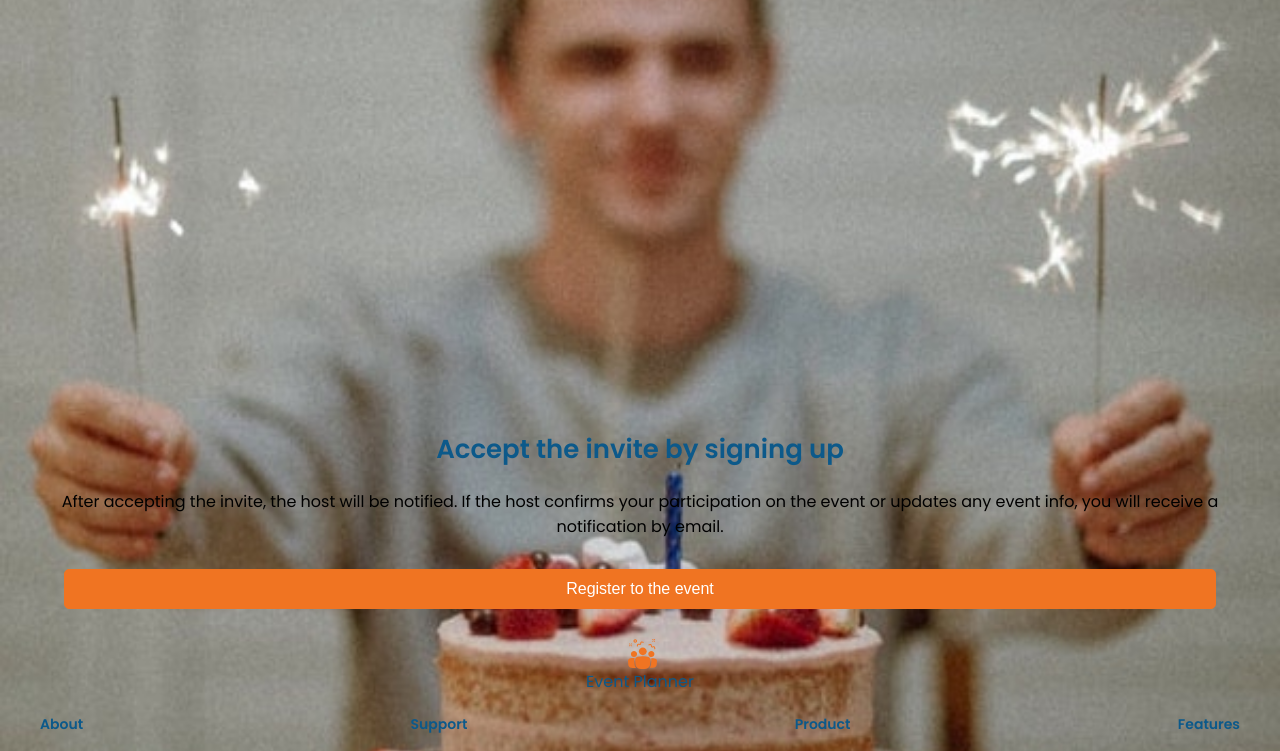
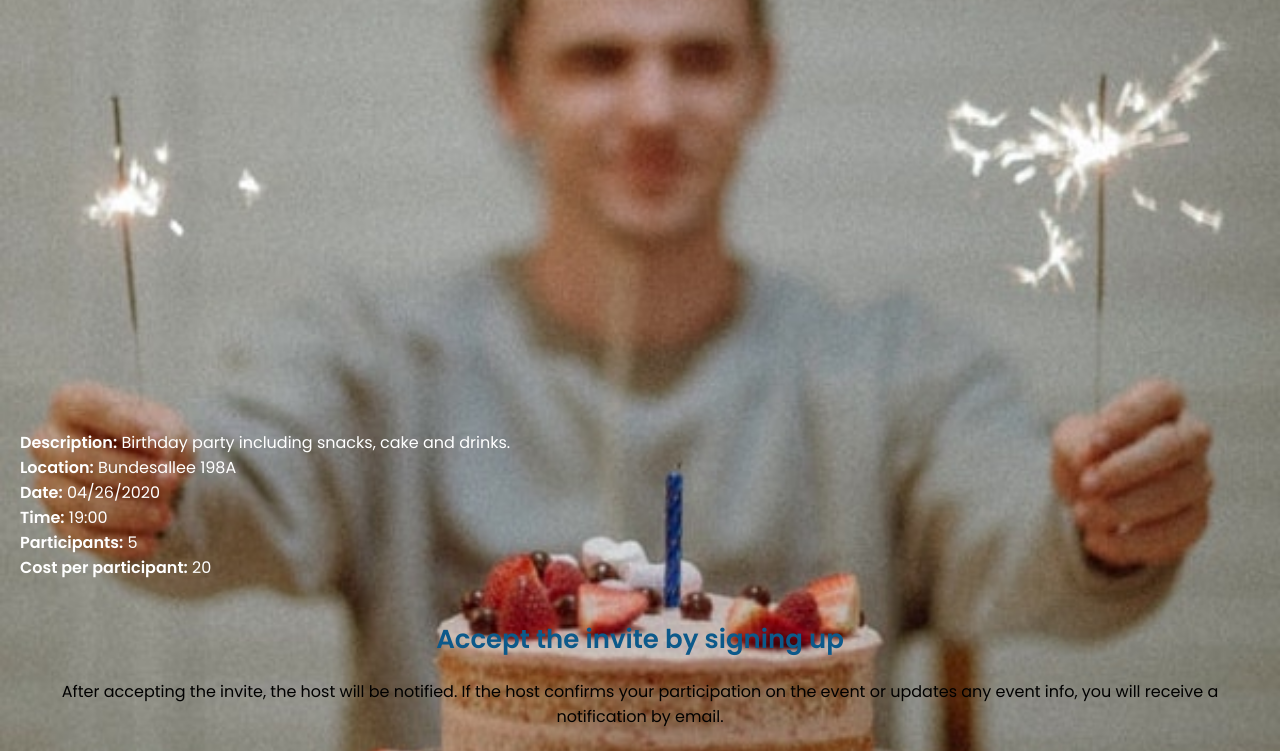
Before and after one commit to MarinaFroes/Event_Planner, a React (Create React App) app: page / in a window 1280 px wide. Shown: the part 390-1141 px from the top of the page. Built offline with nearby package versions, Linux system fonts and the light colour scheme.

Commit message:
feat: Add EventCard component

```diff
--- a/src/components/AcceptInvite.tsx
+++ b/src/components/AcceptInvite.tsx
@@ -5,6 +5,7 @@ import Header from './Header'
 import EventImg from '../assets/images/kyle-head-WE-N1KDqEno-unsplash.jpg'
 import TextBox from './TextBox'
 import Btn from './Btn'
+import EventCard from './EventCard'
 
 const AcceptInviteContainer = styled.div`
   background-color: var(--main-color-grey, #eee);
@@ -15,10 +16,23 @@ const AcceptInvite: React.FC = () => {
   const subtitle = "You were invited to take part on My Birthday. Check the event info below:"
   const heading1 = "Accept the invite by signing up"
   const heading2 = "After accepting the invite, the host will be notified. If the host confirms your participation on the event or updates any event info, you will receive a notification by email."
+  const eventText = {
+    description: "Birthday party including snacks, cake and drinks.",
+    location: "Bundesallee 198A",
+    date: "04/26/2020",
+    time: "19:00",
+    participants: 5,
+    cost: 20.00
+  }
 
   return (
     <AcceptInviteContainer>
-      <Header title={eventName} subtitle={subtitle} imageUrl={EventImg} />
+      <Header
+        title={eventName}
+        subtitle={subtitle}
+        imageUrl={EventImg}
+      />
+      <EventCard eventText={eventText} />
       <TextBox heading1={heading1} heading2={heading2} />
       <Btn primary={true} text="Register to the event" widthSize="90%" />
     </AcceptInviteContainer>
--- /dev/null
+++ b/src/components/EventCard.tsx
@@ -0,0 +1,64 @@
+import React from 'react'
+import styled from 'styled-components'
+
+
+const EventContainer = styled.div`
+  display: flex;
+  flex-direction: column;
+  margin: 0;
+  padding: 20px;
+  text-align: left;
+  width: 100%;
+  background-color: var(--main-color-blue, #0c598a);
+`
+
+const Item = styled.p`
+  font-size: 16px;
+  color: var(--main-color-white, #fff);
+  font-weight: bold;
+  display: inline;
+`
+
+const StyledP = styled(Item)`
+  font-weight: normal;
+`
+
+interface EventText {
+  description: string,
+  location: string,
+  date: string,
+  time: string,
+  participants: number,
+  cost: number
+}
+
+interface Props {
+  eventText: EventText;
+}
+
+const EventCard: React.FC<Props> = ({ eventText }) => {
+  return (
+    <EventContainer>
+      <StyledP>
+        <Item>Description:</Item> {eventText.description}
+      </StyledP>
+      <StyledP>
+        <Item>Location:</Item> {eventText.location}
+      </StyledP>
+      <StyledP>
+        <Item>Date:</Item> {eventText.date}
+      </StyledP>
+      <StyledP>
+        <Item>Time:</Item> {eventText.time}
+      </StyledP>
+      <StyledP>
+        <Item>Participants:</Item> {eventText.participants}
+      </StyledP>
+      <StyledP>
+        <Item>Cost per participant:</Item> {eventText.cost}
+      </StyledP>
+    </EventContainer>
+  )
+}
+
+export default EventCard
```
